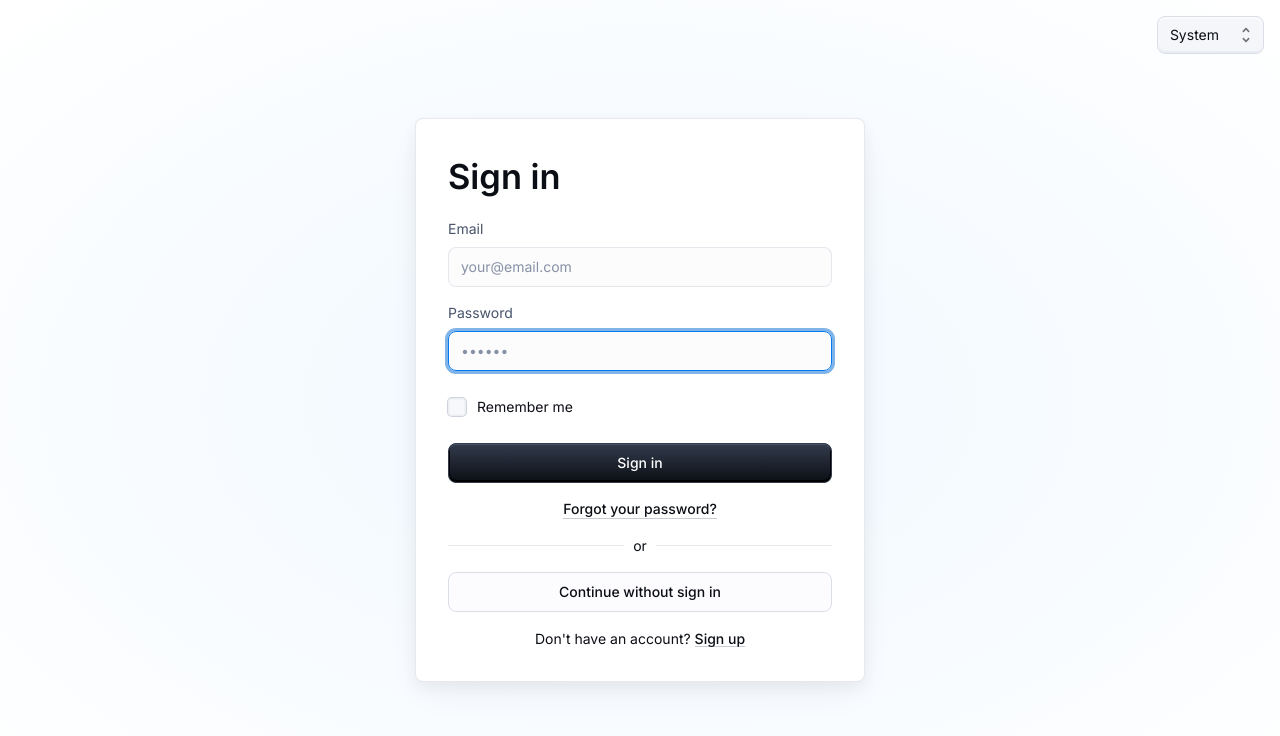
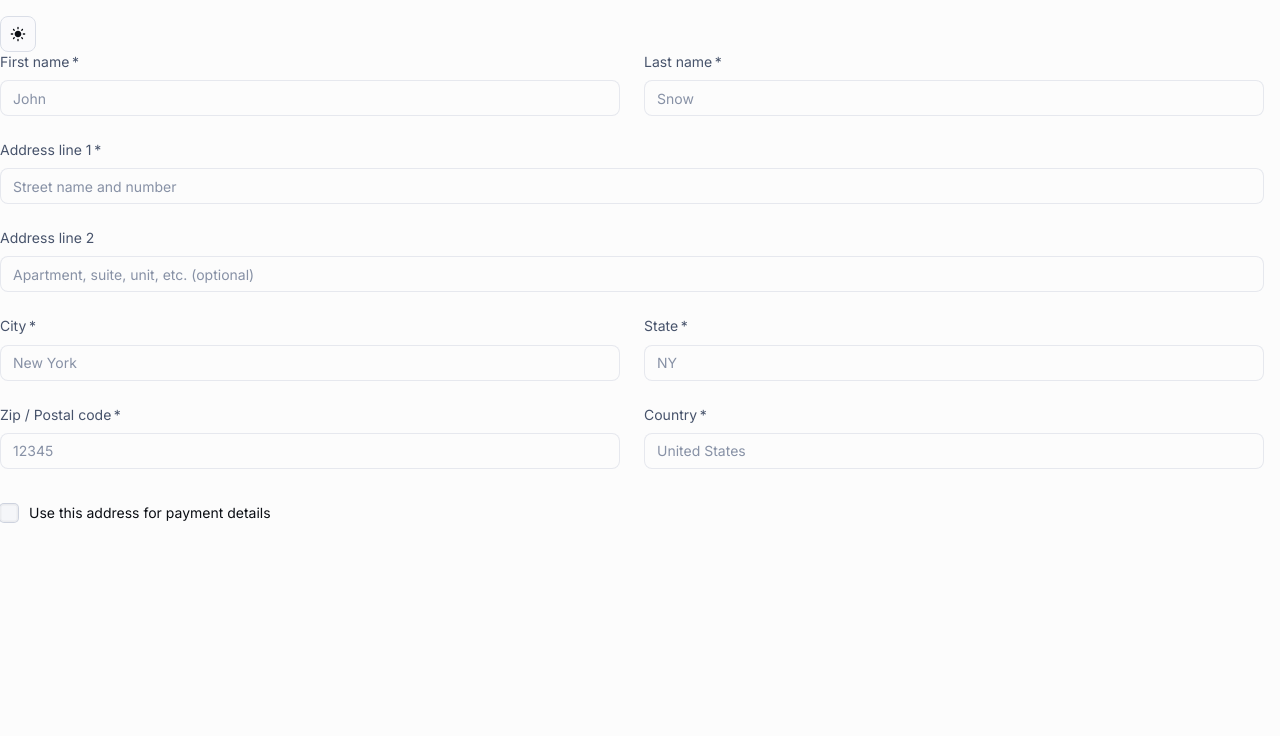
Before and after one commit to dikiyhleb/taskReact, a React (Vite) app: page /new in a window 1280 px wide. Before the commit this address led to /login. Shown: the top 736 px of the page. Built offline with nearby package versions, Linux system fonts and the light colour scheme.

Commit message:
adding user no login component

```diff
--- a/src/components/AppRouter.tsx
+++ b/src/components/AppRouter.tsx
@@ -5,6 +5,7 @@ import SignIn from "../pages/login/SignIn";
 import Dashboard from "../pages/dashboard/Dashboard";
 import BuildingsTable from "./UI/table/buildings/BuildingsTable";
 import ApplicationsTable from "./UI/table/ApplicationsTable";
+import UserNoLogin from "../pages/user/UserNoLogin";
 
 export default function AppRouter() {
   const auth = useContext(AuthContext);
@@ -23,6 +24,7 @@ export default function AppRouter() {
   ) : (
     <Routes>
       <Route path="/login" element={<SignIn />} />
+      <Route path="/new" element={<UserNoLogin />}></Route>
       <Route path="*" element={<Navigate to={"/login"} />} />
     </Routes>
   );
--- a/src/pages/login/SignIn.tsx
+++ b/src/pages/login/SignIn.tsx
@@ -19,6 +19,7 @@ import ColorModeSelect from "../../theme/ColorModeSelect.tsx";
 import { AuthContext } from "../../context/AuthContext.ts";
 import BaseService from "../../API/BaseService.tsx";
 import LoginResponse from "../../DTOs/LoginResponse.ts";
+import { useNavigate } from "react-router";
 
 const Card = styled(MuiCard)(({ theme }) => ({
   display: "flex",
@@ -69,6 +70,7 @@ export default function SignIn(props: { disableCustomTheme?: boolean }) {
   const [passwordErrorMessage, setPasswordErrorMessage] = React.useState("");
   const [open, setOpen] = React.useState(false);
   const auth = React.useContext(AuthContext);
+  const navigate = useNavigate();
 
   const baseService = new BaseService();
 
@@ -97,6 +99,10 @@ export default function SignIn(props: { disableCustomTheme?: boolean }) {
     } catch (error) {
       console.error("try baseService.login():", error);
     }
+  };
+
+  const continueWithoutLogin = () => {
+    navigate("/new");
   };
 
   const validateInputs = () => {
@@ -211,11 +217,7 @@ export default function SignIn(props: { disableCustomTheme?: boolean }) {
           </Box>
           <Divider>or</Divider>
           <Box sx={{ display: "flex", flexDirection: "column", gap: 2 }}>
-            <Button
-              fullWidth
-              variant="outlined"
-              onClick={() => alert("Continue without sign in")}
-            >
+            <Button fullWidth variant="outlined" onClick={continueWithoutLogin}>
               Continue without sign in
             </Button>
             <Typography sx={{ textAlign: "center" }}>
--- a/src/pages/user/User.tsx
+++ /dev/null
@@ -1,3 +0,0 @@
-export default function User() {
-  return <h1>User Component</h1>;
-}
--- /dev/null
+++ b/src/pages/user/UserNoLogin.tsx
@@ -0,0 +1,146 @@
+import {
+  CssBaseline,
+  Box,
+  Checkbox,
+  FormControlLabel,
+  FormLabel,
+  OutlinedInput,
+} from "@mui/material";
+import AppTheme from "../../theme/AppTheme";
+import ColorModeIconDropdown from "../../theme/ColorModeIconDropdown";
+import Grid from "@mui/material/Grid2";
+import { styled } from "@mui/material/styles";
+
+const FormGrid = styled(Grid)(() => ({
+  display: "flex",
+  flexDirection: "column",
+}));
+
+export default function UserNoLogin(props: { disableCustomTheme?: boolean }) {
+  return (
+    <AppTheme {...props}>
+      <CssBaseline enableColorScheme />
+      <Box sx={{ position: "fixed", top: "1rem", right: "1rem" }}>
+        <ColorModeIconDropdown />
+        <Grid container spacing={3}>
+          <FormGrid size={{ xs: 12, md: 6 }}>
+            <FormLabel htmlFor="first-name" required>
+              First name
+            </FormLabel>
+            <OutlinedInput
+              id="first-name"
+              name="first-name"
+              type="name"
+              placeholder="John"
+              autoComplete="first name"
+              required
+              size="small"
+            />
+          </FormGrid>
+          <FormGrid size={{ xs: 12, md: 6 }}>
+            <FormLabel htmlFor="last-name" required>
+              Last name
+            </FormLabel>
+            <OutlinedInput
+              id="last-name"
+              name="last-name"
+              type="last-name"
+              placeholder="Snow"
+              autoComplete="last name"
+              required
+              size="small"
+            />
+          </FormGrid>
+          <FormGrid size={{ xs: 12 }}>
+            <FormLabel htmlFor="address1" required>
+              Address line 1
+            </FormLabel>
+            <OutlinedInput
+              id="address1"
+              name="address1"
+              type="address1"
+              placeholder="Street name and number"
+              autoComplete="shipping address-line1"
+              required
+              size="small"
+            />
+          </FormGrid>
+          <FormGrid size={{ xs: 12 }}>
+            <FormLabel htmlFor="address2">Address line 2</FormLabel>
+            <OutlinedInput
+              id="address2"
+              name="address2"
+              type="address2"
+              placeholder="Apartment, suite, unit, etc. (optional)"
+              autoComplete="shipping address-line2"
+              required
+              size="small"
+            />
+          </FormGrid>
+          <FormGrid size={{ xs: 6 }}>
+            <FormLabel htmlFor="city" required>
+              City
+            </FormLabel>
+            <OutlinedInput
+              id="city"
+              name="city"
+              type="city"
+              placeholder="New York"
+              autoComplete="City"
+              required
+              size="small"
+            />
+          </FormGrid>
+          <FormGrid size={{ xs: 6 }}>
+            <FormLabel htmlFor="state" required>
+              State
+            </FormLabel>
+            <OutlinedInput
+              id="state"
+              name="state"
+              type="state"
+              placeholder="NY"
+              autoComplete="State"
+              required
+              size="small"
+            />
+          </FormGrid>
+          <FormGrid size={{ xs: 6 }}>
+            <FormLabel htmlFor="zip" required>
+              Zip / Postal code
+            </FormLabel>
+            <OutlinedInput
+              id="zip"
+              name="zip"
+              type="zip"
+              placeholder="12345"
+              autoComplete="shipping postal-code"
+              required
+              size="small"
+            />
+          </FormGrid>
+          <FormGrid size={{ xs: 6 }}>
+            <FormLabel htmlFor="country" required>
+              Country
+            </FormLabel>
+            <OutlinedInput
+              id="country"
+              name="country"
+              type="country"
+              placeholder="United States"
+              autoComplete="shipping country"
+              required
+              size="small"
+            />
+          </FormGrid>
+          <FormGrid size={{ xs: 12 }}>
+            <FormControlLabel
+              control={<Checkbox name="saveAddress" value="yes" />}
+              label="Use this address for payment details"
+            />
+          </FormGrid>
+        </Grid>
+      </Box>
+    </AppTheme>
+  );
+}
```
